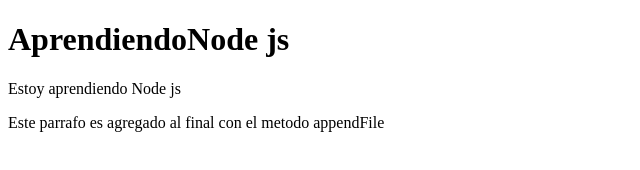
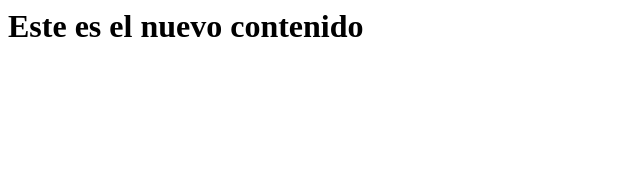
Before and after one commit to Cret1no/node-practica, a plain HTML site: page index.html in a window 1280 px wide. Shown: the whole page, without its empty margins (0-640 px from the left). Drawn offline with Linux system fonts and the light colour scheme.

Commit message:
modulo FS(metodos writeFile y unlink)

```diff
--- a/index.html
+++ b/index.html
@@ -1,11 +1 @@
-<!doctype html>
-<html lang="es">
-  <head>
-    <title>Aprendiendo Node js</title>
-  </head>
-  <body>
-    <h1>AprendiendoNode js</h1>
-    <p>Estoy aprendiendo Node js</p>
-  </body>
-</html>
-<p>Este parrafo es agregado al final con el metodo appendFile</p>
+<h1>Este es el nuevo contenido</h1>
```
Also changed, not shown: app.js (+22 -3 lines).
